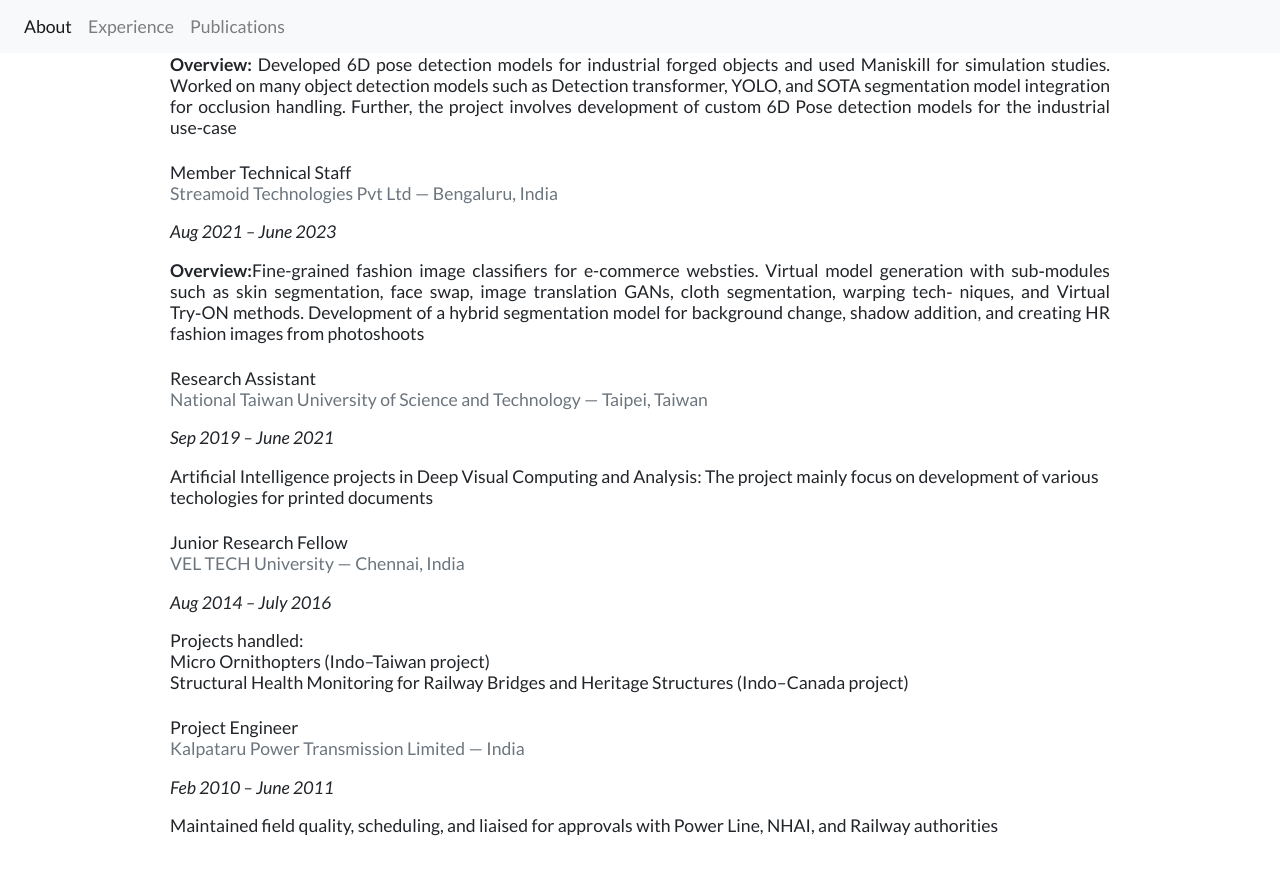
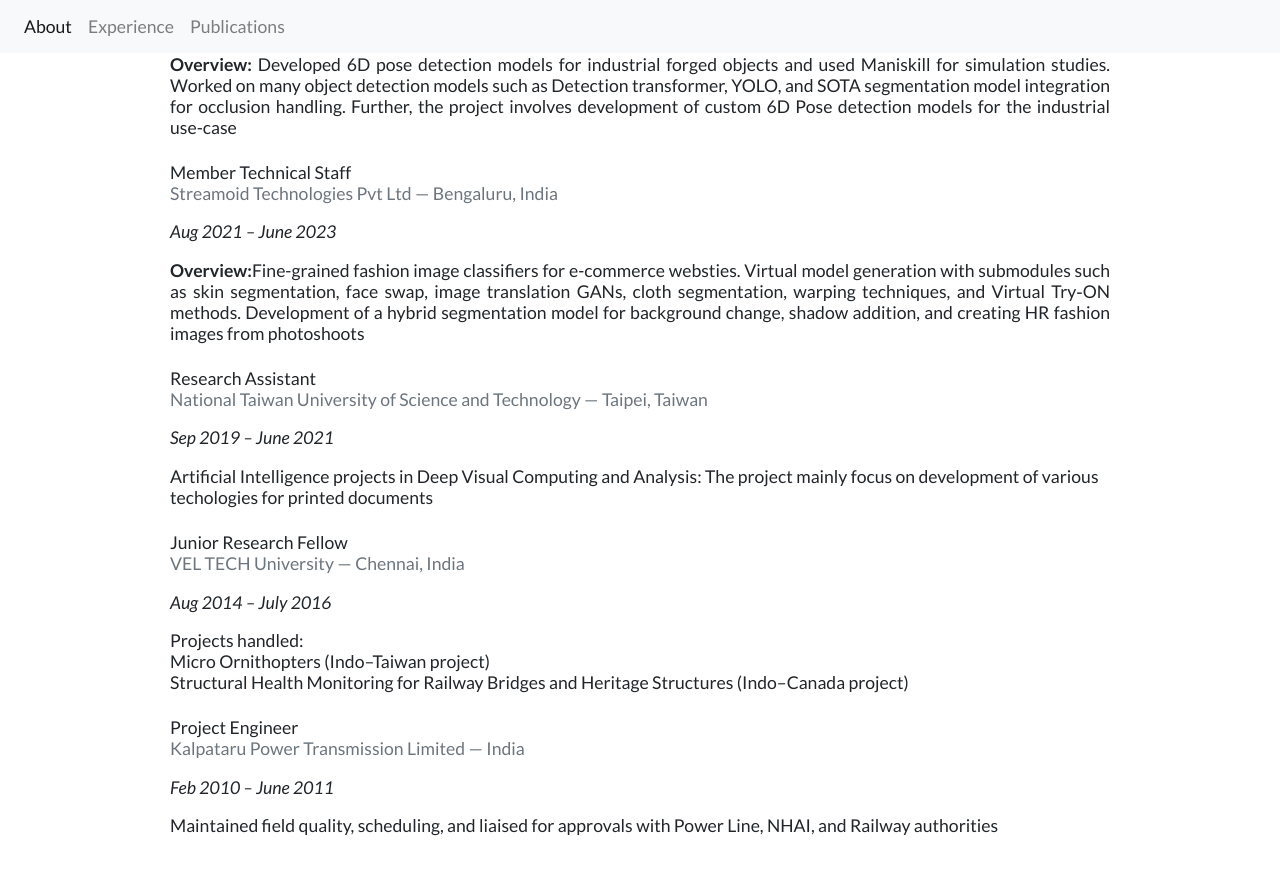
Before and after one commit to SankarSrin/SankarSrin.github.io, a Jekyll site: the page built from index.html, in a window 1280 px wide and 900 px high, scrolled down 575 px. Shown: the top 875 px of the window. Built offline with Jekyll 4.4.1, drawn with Linux system fonts in a browser that asks for light colours.

Commit message:
experience

```diff
--- a/_includes/experience.html
+++ b/_includes/experience.html
@@ -21,8 +21,7 @@
       <h5 class="text-muted">Streamoid Technologies Pvt Ltd — Bengaluru, India</h5>
       <p><em>Aug 2021 – June 2023</em></p>
       <ul>
-        <li><strong>Overview:</strong>Fine-grained fashion image classifiers for e-commerce websties. Virtual model generation with sub‑modules such as skin segmentation, face swap, image translation GANs, cloth segmentation, warping tech‑
-niques, and Virtual Try‑ON methods. Development of a hybrid segmentation model for background change, shadow addition, and creating HR fashion images from photoshoots</li>
+        <li><strong>Overview:</strong>Fine-grained fashion image classifiers for e-commerce websties. Virtual model generation with submodules such as skin segmentation, face swap, image translation GANs, cloth segmentation, warping techniques, and Virtual Try‑ON methods. Development of a hybrid segmentation model for background change, shadow addition, and creating HR fashion images from photoshoots</li>
       </ul>
     </div>
 
```
